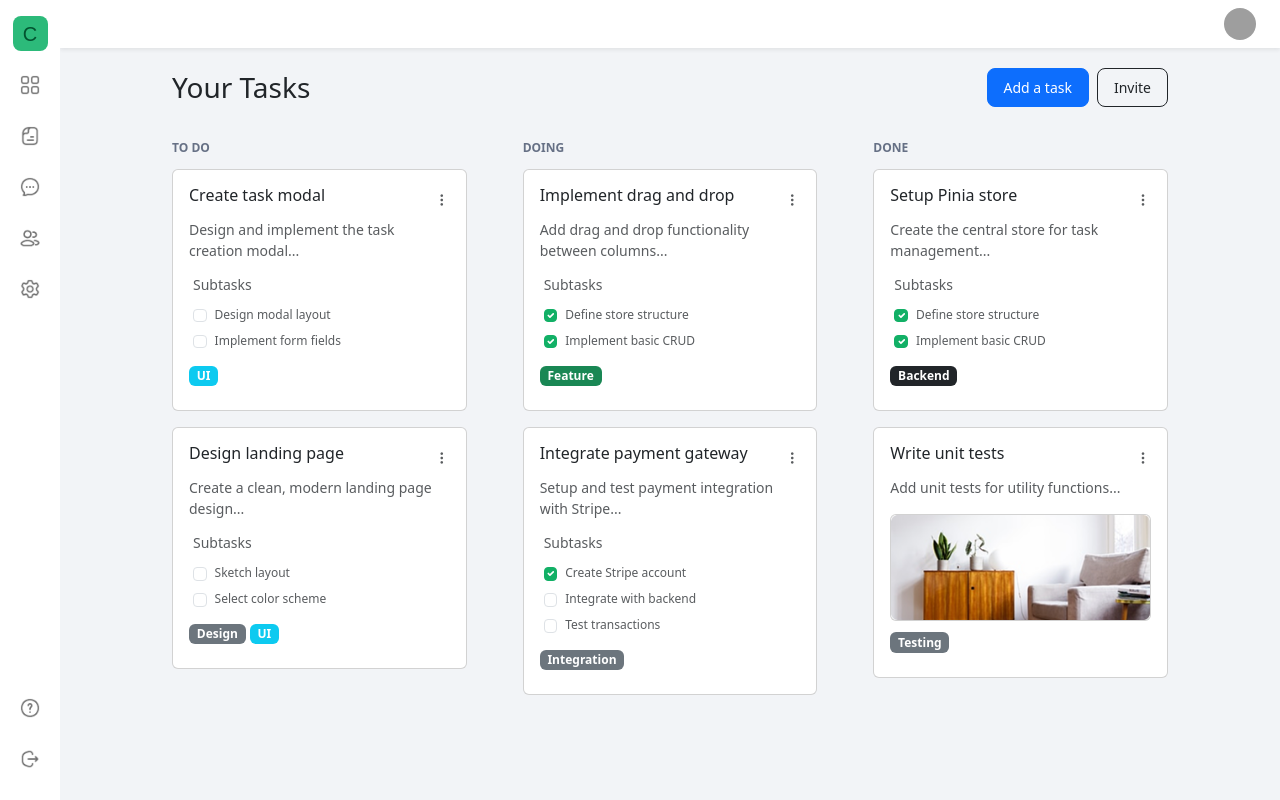
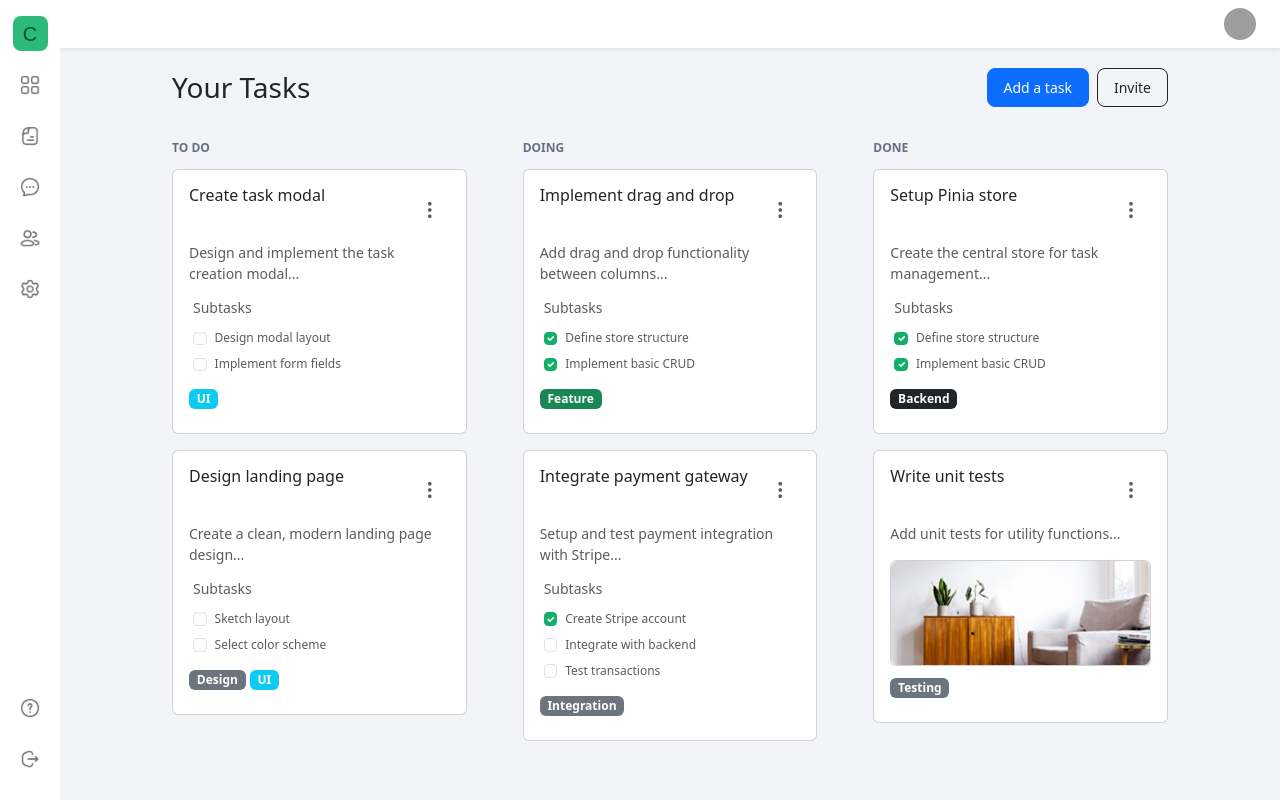
Before and after one commit to gyanprakashtiwari/kanban-tasks-vue, a Vue app: page / in a window 1280 px wide. Built offline with nearby package versions, Linux system fonts and the light colour scheme; grey boxes are pictures that could not be loaded.

Commit message:
drag drop

```diff
--- a/src/components/TaskCard.vue
+++ b/src/components/TaskCard.vue
@@ -1,35 +1,39 @@
 <template>
   <div class="card mb-3 task-card" draggable="true" @dragstart="onDragStart">
-    <div class="card-body">
+    <div class="card-body p-3">
       <div class="d-flex justify-content-between align-items-start mb-2">
         <h6 class="card-title mb-0">{{ task.title }}</h6>
-        <div class="dropdown">
+
+        <div class="dropdown" @click.stop>
           <button
-            class="btn btn-sm btn-link text-muted p-0"
+            class="btn btn-sm btn-link text-muted p-2 touch-target"
             type="button"
             data-bs-toggle="dropdown"
           >
-            <i class="bi bi-three-dots-vertical"></i>
+            <i class="bi bi-three-dots-vertical fs-5"></i>
           </button>
           <ul class="dropdown-menu dropdown-menu-end">
             <li>
-              <a class="dropdown-item" href="#" @click.prevent="editTask"
-                >View Details</a
-              >
+              <a class="dropdown-item" href="#" @click.prevent="editTask">
+                View Details
+              </a>
             </li>
             <li>
-              <a class="dropdown-item" href="#" @click.prevent="editTask"
-                >Edit</a
-              >
+              <a class="dropdown-item" href="#" @click.prevent="editTask">
+                Edit
+              </a>
             </li>
             <li>
-              <a class="dropdown-item" href="#" @click.prevent="deleteTask"
-                >Delete</a
-              >
+              <a class="dropdown-item" href="#" @click.prevent="deleteTask">
+                Delete
+              </a>
             </li>
           </ul>
         </div>
       </div>
+
+      <!-- Clickable area -->
+      <div class="clickable-content" @click="editTask">
         <p class="card-text text-muted small">
           {{ task.description.substring(0, 60) }}...
         </p>
@@ -54,6 +58,7 @@
             :label="label"
             class="me-1"
           />
+        </div>
       </div>
     </div>
   </div>
@@ -127,4 +132,18 @@ export default {
 .task-card:hover {
   box-shadow: 0 0.125rem 0.25rem rgba(0, 0, 0, 0.075);
 }
+
+/* Make the touch area for three-dots button larger */
+.touch-target {
+  min-width: 40px;
+  min-height: 40px;
+  display: flex;
+  justify-content: center;
+  align-items: center;
+}
+
+/* Prevent pointer conflict on drag */
+.clickable-content {
+  cursor: pointer;
+}
 </style>
```
Lines whose indentation alone changed are shown as unchanged.
